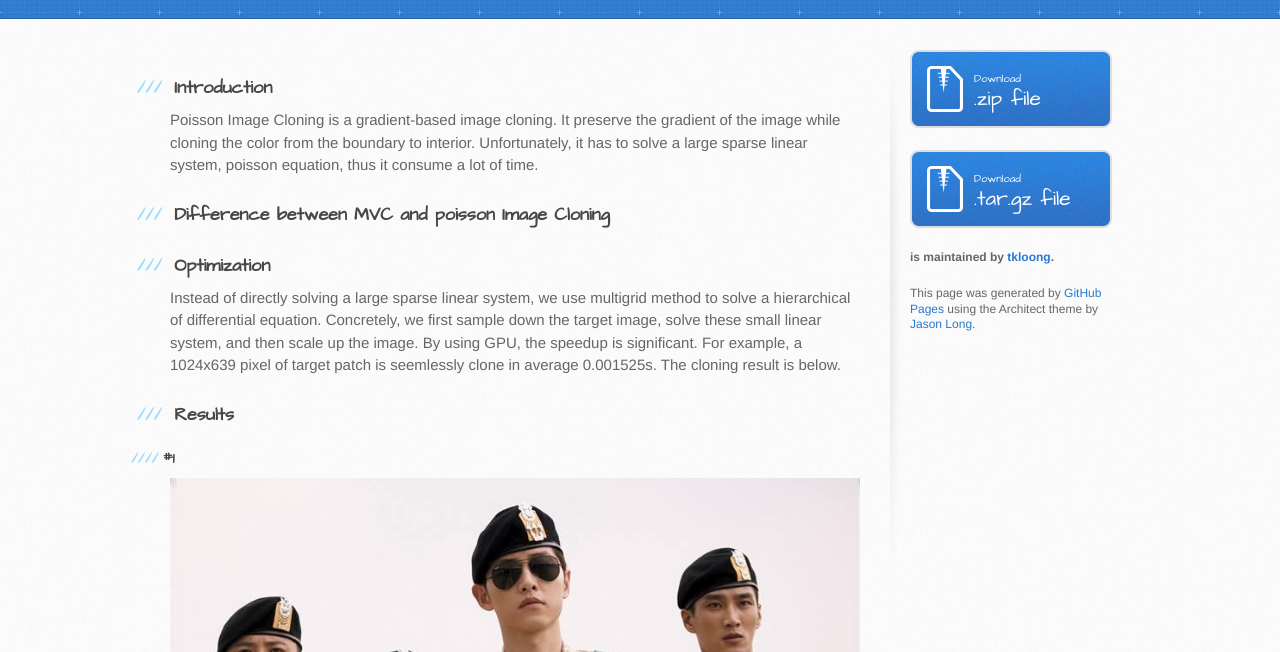
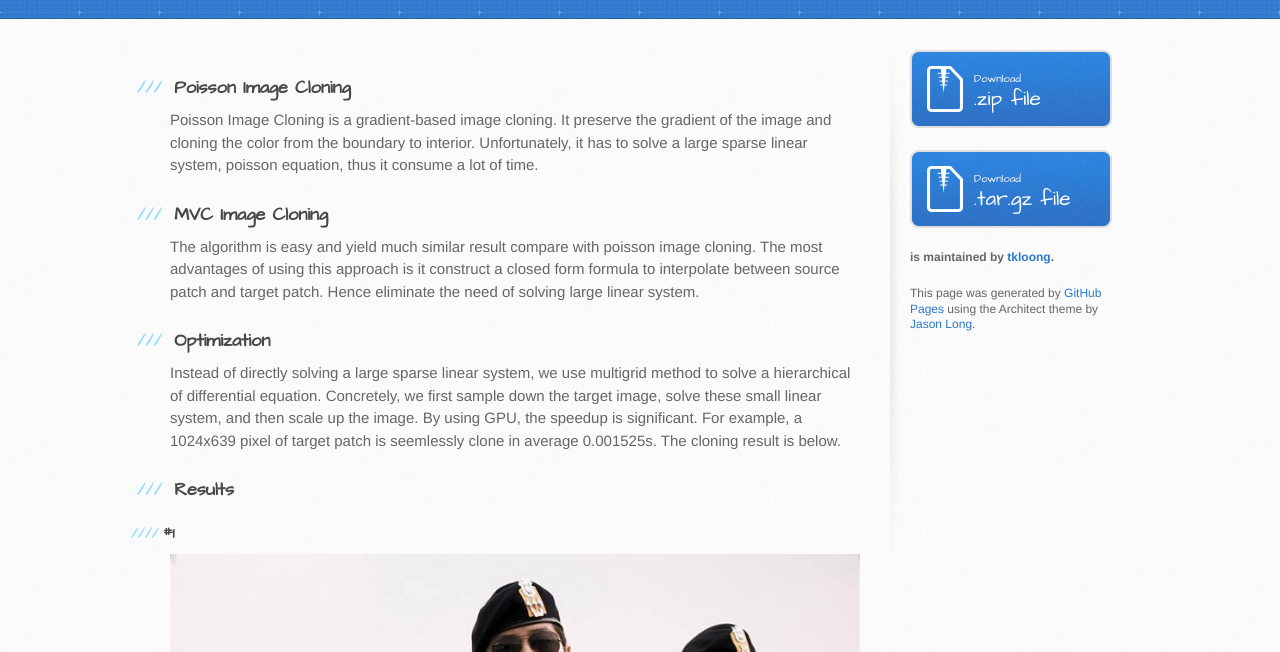
Before and after one commit to tkloong/repo, a plain HTML site: page index.html in a window 1280 px wide. Shown: the part 148-800 px from the top of the page. Drawn offline with Linux system fonts and the light colour scheme.

```diff
--- a/index.html
+++ b/index.html
@@ -29,13 +29,13 @@
       <div class="inner clearfix">
         <section id="main-content">
           <h3>
-<a id="welcome-to-github-pages" class="anchor" href="#welcome-to-github-pages" aria-hidden="true"><span aria-hidden="true" class="octicon octicon-link"></span></a>Introduction</h3>
+<a id="welcome-to-github-pages" class="anchor" href="#welcome-to-github-pages" aria-hidden="true"><span aria-hidden="true" class="octicon octicon-link"></span></a>Poisson Image Cloning</h3>
 
-<p>Poisson Image Cloning is a gradient-based image cloning. It preserve the gradient of the image while cloning the color from the boundary to interior. Unfortunately, it has to solve a large sparse linear system, poisson equation, thus it consume a lot of time.</p>
+<p>Poisson Image Cloning is a gradient-based image cloning. It preserve the gradient of the image and cloning the color from the boundary to interior. Unfortunately, it has to solve a large sparse linear system, poisson equation, thus it consume a lot of time.</p>
 
 <h3>
-<a id="designer-templates" class="anchor" href="#designer-templates" aria-hidden="true"><span aria-hidden="true" class="octicon octicon-link"></span></a>Difference between MVC and poisson Image Cloning</h3>
-
+<a id="designer-templates" class="anchor" href="#designer-templates" aria-hidden="true"><span aria-hidden="true" class="octicon octicon-link"></span></a>MVC Image Cloning</h3>
+<p> The algorithm is easy and yield much similar result compare with poisson image cloning. The most advantages of using this approach is it construct a closed form formula to interpolate between source patch and target patch. Hence eliminate the need of solving large linear system.</p>
 
 <h3>
 <a id="creating-pages-manually" class="anchor" href="#creating-pages-manually" aria-hidden="true"><span aria-hidden="true" class="octicon octicon-link"></span></a>Optimization</h3>
```
